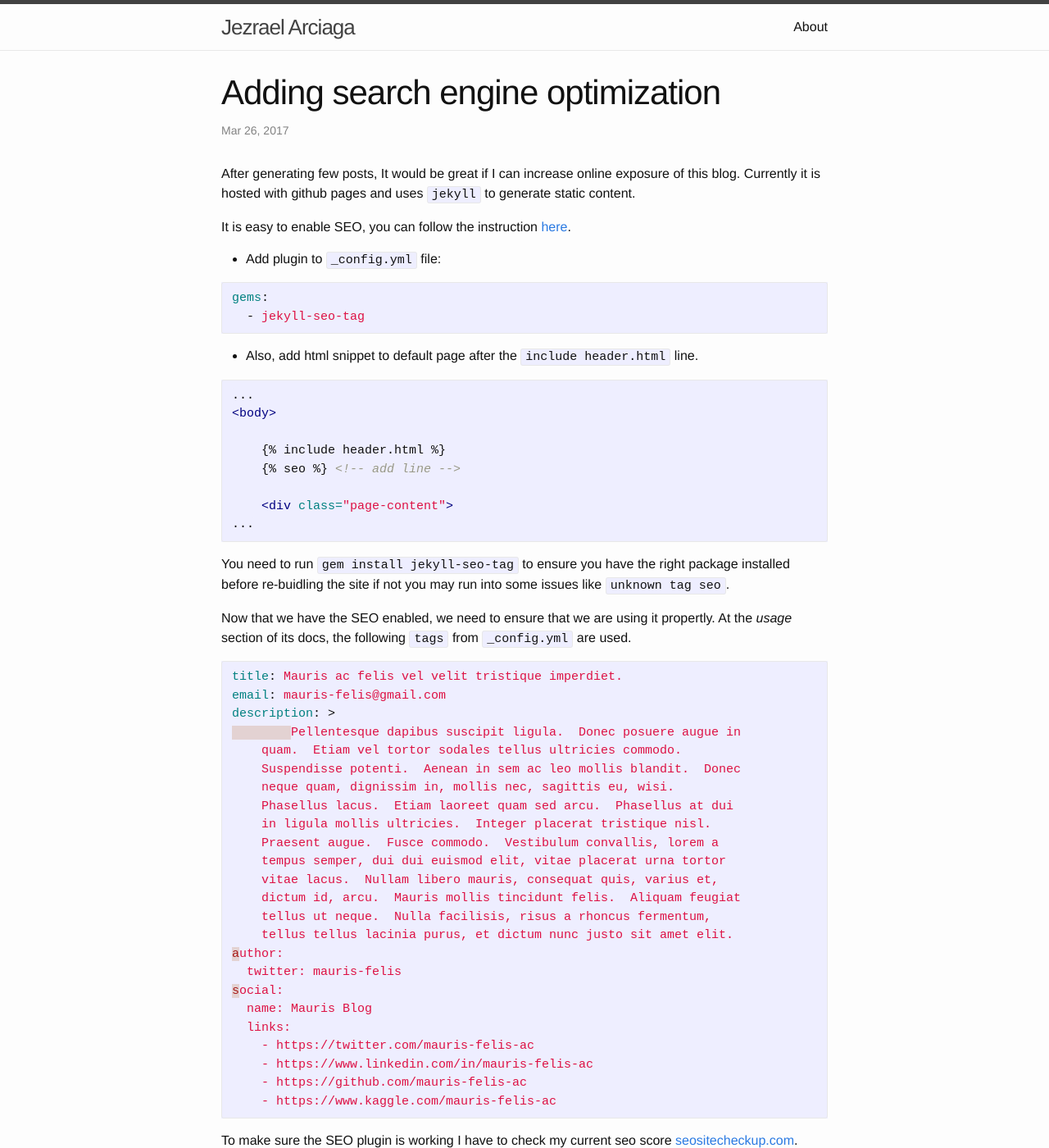
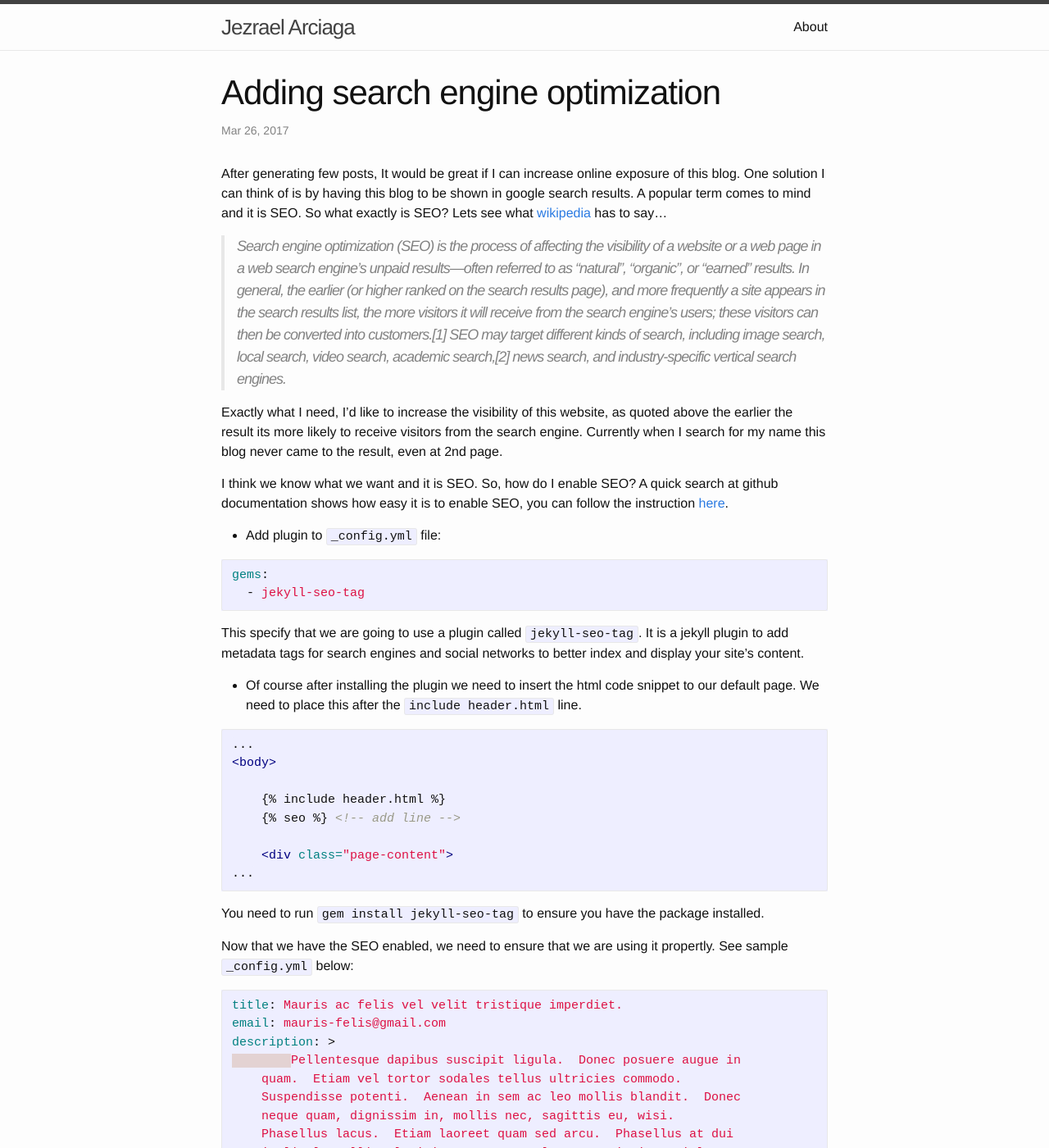
Before and after one commit to dharmeshkakadia/jezifm.github.io, a Jekyll site: the page built from _posts/2017-03-26-adding-search-engine-optimization.md, in a window 1280 px wide and 1400 px high. Shown: the whole window at 82% size. Built offline with Jekyll 4.4.1, drawn with Linux system fonts in a browser that asks for light colours; comment, search, counter and statistics services are not loaded; some of the changed text lies outside the part shown.

Commit message:
Update adding seo

````diff
--- a/_posts/2017-03-26-adding-search-engine-optimization.md
+++ b/_posts/2017-03-26-adding-search-engine-optimization.md
@@ -4,9 +4,13 @@ title: 'Adding search engine optimization'
 date:   2017-03-26 12:29:22 +0800
 categories:
 ---
-After generating few posts, It would be great if I can increase online exposure of this blog. Currently it is hosted with github pages and uses `jekyll` to generate static content.
+After generating few posts, It would be great if I can increase online exposure of this blog. One solution I can think of is by having this blog to be shown in google search results. A popular term comes to mind and it is SEO. So what exactly is SEO? Lets see what [wikipedia](https://en.wikipedia.org/wiki/Search_engine_optimization) has to say...
 
-It is easy to enable SEO, you can follow the instruction [here](https://help.github.com/articles/search-engine-optimization-for-github-pages/).
+> Search engine optimization (SEO) is the process of affecting the visibility of a website or a web page in a web search engine's unpaid results—often referred to as "natural", "organic", or "earned" results. In general, the earlier (or higher ranked on the search results page), and more frequently a site appears in the search results list, the more visitors it will receive from the search engine's users; these visitors can then be converted into customers.[1] SEO may target different kinds of search, including image search, local search, video search, academic search,[2] news search, and industry-specific vertical search engines.
+
+Exactly what I need, I'd like to increase the visibility of this website, as quoted above the earlier the result its more likely to receive visitors from the search engine. Currently when I search for my name this blog never came to the result, even at 2nd page.
+
+I think we know what we want and it is SEO. So, how do I enable SEO? A quick search at github documentation shows how easy it is to enable SEO, you can follow the instruction [here](https://help.github.com/articles/search-engine-optimization-for-github-pages/).
 
 - Add plugin to `_config.yml` file:
 
@@ -15,7 +19,9 @@ gems:
   - jekyll-seo-tag
 ```
 
-- Also, add html snippet to default page after the `include header.html` line.
+This specify that we are going to use a plugin called `jekyll-seo-tag`. It is a jekyll plugin to add metadata tags for search engines and social networks to better index and display your site's content.
+
+- Of course after installing the plugin we need to insert the html code snippet to our default page. We need to place this after the `include header.html` line.
 
 ```html
 ...
@@ -28,9 +34,9 @@ gems:
 ...
 ```
 
-You need to run `gem install jekyll-seo-tag` to ensure you have the right package installed before re-buidling the site if not you may run into some issues like `unknown tag seo`.
+You need to run `gem install jekyll-seo-tag` to ensure you have the package installed.
 
-Now that we have the SEO enabled, we need to ensure that we are using it propertly. At the *usage* section of its docs, the following `tags` from `_config.yml` are used.
+Now that we have the SEO enabled, we need to ensure that we are using it propertly. See sample `_config.yml` below:
 
 ```yaml
 title: Mauris ac felis vel velit tristique imperdiet.
@@ -59,6 +65,6 @@ social:
     - https://www.kaggle.com/mauris-felis-ac
 ```
 
-To make sure the SEO plugin is working I have to check my current seo score [seositecheckup.com](https://seositecheckup.com). Currently the blog scores **78 out of 100**, hopefully this will increase afterwards.
+To be sure that the plugin is working I have to check my current seo score [seositecheckup.com](https://seositecheckup.com). Currently the blog scores **78 out of 100**, hopefully this will increase afterwards.
 
 _Update!!_ For some reason the score went down to **74**. I think this has something to do with `jekyll` using `h2` tag for each post. But before jumping into conclusion I need to find out how really SEO works.
````
